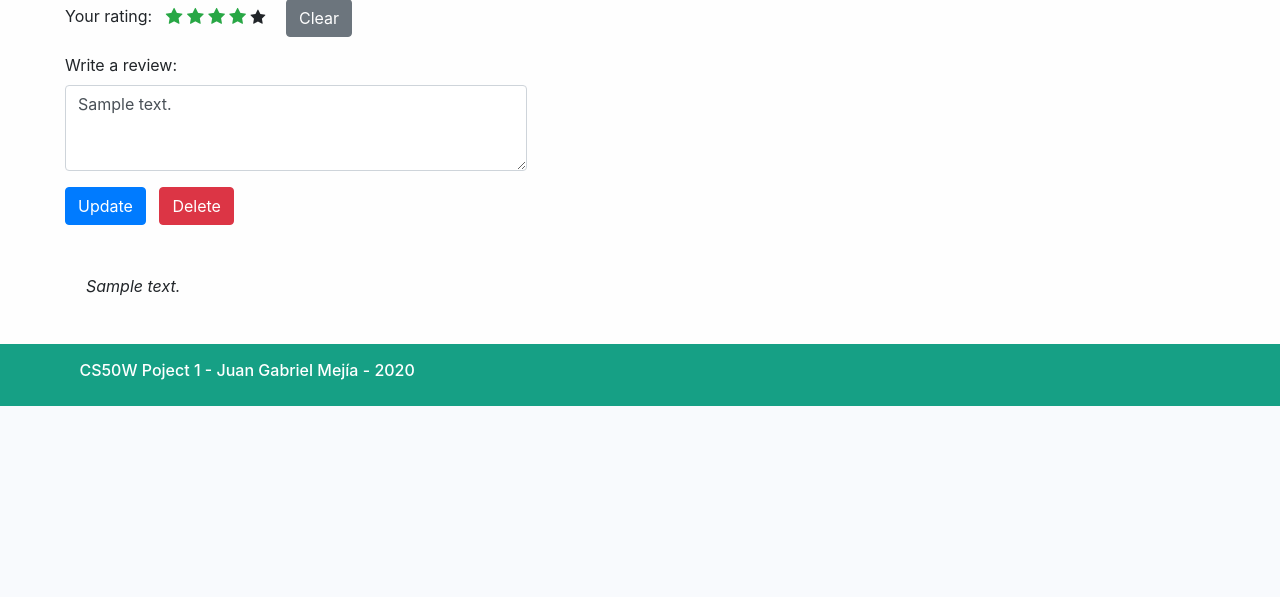
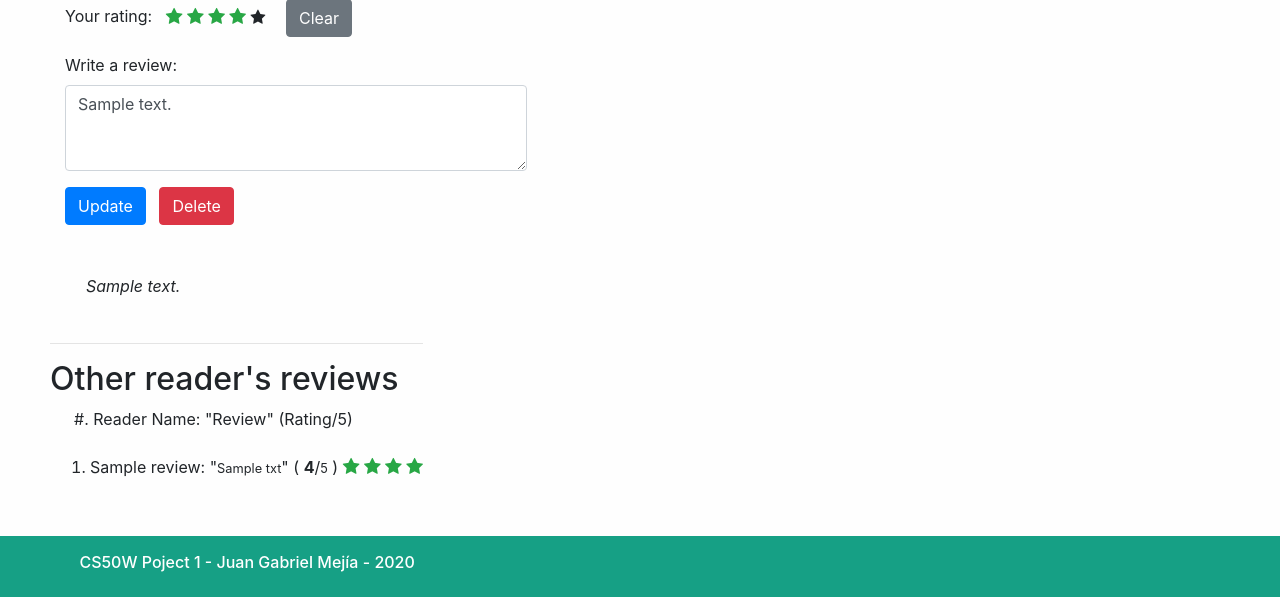
Before and after one commit to juan-hdv/Book-Reviewing, a Flask app: template templates/booktab.html in a window 1280 px wide. Shown: the part 504-1101 px from the top of the page. Before the commit the page ends 910 px from the top, so only its background shows below. Run offline with Flask 2, Linux system fonts and the light colour scheme; the template is opened without the code that fills it: most values are stand-ins (such as "Sample title", 1, 10 or a date in 2020); some libraries are stand-ins or nearby versions.

Commit message:
Corrección de Bugs

```diff
--- a/application.py
+++ b/application.py
@@ -57,8 +57,7 @@ db = scoped_session(sessionmaker(bind=engine))
 @app.route("/",methods=["GET"])
 def index ():
     # If there is an user active session
-    if session.get ("username"): # != None
-        username = session['username']
+    if session.get ("userId"): # != None
         if not session.get ("books"):
             session["books"] = db.execute("SELECT * FROM books").fetchall()
         return redirect(url_for('books'))
@@ -77,7 +76,7 @@ def login():
     if user:
         if check_encrypted_password(password, user.passw):
             session["userId"] = user.id
-            session["username"] = user.name
+            session["nameuser"] = user.name
             return redirect(url_for("index"))
 
     return render_template("login.html", msgType="alert-danger", #bootstrap alert
@@ -106,7 +105,7 @@ def saveRegistration():
 
     # Make sure username does not exist
     if db.execute("SELECT * FROM users WHERE usr = :usr", {"usr": user}).rowcount != 0:
-        return render_template("error.html", message="Username is not available. Please use a diffent username.")
+        return render_template("error.html", message=f"Username ({user}) is not available. Please use a different username.")
     db.execute("INSERT INTO users (name, email, usr, passw) VALUES (:name, :email, :user, :password)",
             {"name": name, "email": email, "user":user, "password":password})
     db.commit()
@@ -134,7 +133,7 @@ def books():
         msg = "There are thousands of books among which you can find those of your preferences."
 
     # Render a sorted list of dictionaries - Sorted according to the relevance of the results
-    return render_template("books.html",books=searchResults, searchTerms=searchTermsStr,allWords=searchAllWords, msg=msg)
+    return render_template("books.html",books=searchResults, searchTerms=searchTermsStr,allWords=searchAllWords, msg=msg, user=session.get ("nameuser"))
 
 
 @app.route("/books_search",methods=["POST"])
@@ -193,16 +192,19 @@ def booksSearch():
 @app.route("/booktab/<int:bookId>",methods=["GET"])
 def booktab(bookId, updated=0):
     # Get book info, including the user review and rating if present
-    book = db.execute("SELECT * FROM books as b \
+    bookInfo = db.execute("SELECT * FROM books as b \
         LEFT JOIN reviews as r ON r.bookId = b.id AND r.userId = :userId \
         WHERE b.id = :bookId",{"userId":session["userId"],"bookId":bookId}).fetchone()
-
-    # book = db.execute("SELECT * FROM books WHERE id = :id", {"id": bookId}).fetchone()
-    if book is None:
+    if bookInfo is None:
         raise Exception(f'Invalid book number: {bookId}')
 
-    userReview = {"text": book.txt, "rating": book.rating}
-    goodreadsRating = getGoodreadsRating (book.isbn)
+    userReview = {"text": bookInfo.txt, "rating": bookInfo.rating}
+    goodreadsRating = getGoodreadsRating (bookInfo.isbn)
+
+    # Get book ALL reviews and ratings (if present) from other users
+    bookReviews = db.execute("SELECT r.*, u.name as nameuser FROM reviews as r \
+        JOIN users as u ON r.userId = u.id \
+        WHERE bookId = :bookId AND userId <> :userId",{"bookId":bookId,"userId":session["userId"]}).fetchall()
 
     # updated parameter is Set to 1 when bookReview() redirects here
     updated = request.args.get('updated');
@@ -212,8 +214,9 @@ def booktab(bookId, updated=0):
     else:
         msgType = msgText = ""
 
-    return render_template("booktab.html",book=book, goodreadsRating=goodreadsRating, userReview=userReview,
-                                          msgType=msgType, msgText=msgText)
+    return render_template("booktab.html",book=bookInfo, goodreadsRating=goodreadsRating,
+                                        userReview=userReview, bookReviews = bookReviews,
+                                        msgType=msgType, msgText=msgText, user=session.get ("nameuser"))
 
 def getGoodreadsRating (isbn):
     # Get gooreads book rating
@@ -259,21 +262,25 @@ def bookReview():
 @app.route("/api/<string:isbn>",methods=["GET"])
 def apiGetISBN(isbn,):
     # Get book info, including the user review and rating if present
-    book = db.execute("SELECT b.*, AVG(r.rating) as average_score, COUNT(*) as review_count FROM books as b \
-        JOIN reviews as r ON r.bookId = b.id \
+    book = db.execute("SELECT b.*, AVG(r.rating) as average_score, COUNT(r.bookId) as review_count FROM books as b \
+        LEFT JOIN reviews as r ON r.bookId = b.id \
         WHERE b.isbn = :bookIsbn \
         GROUP BY b.id",{"bookIsbn":isbn}).fetchone()
 
-    # book = db.execute("SELECT * FROM books WHERE id = :id", {"id": bookId}).fetchone()
+    # book doesn't exit
     if book is None:
         abort(404, description=f"Resource not found - ISBN: {isbn}")
+
+
+    # If the book has no reviews, then set average to 0
+    average_score = 0.0 if book.review_count==0 else book.average_score
 
     response = {"title": book.title,
                 "author": book.author,
                 "year": book.year,
                 "isbn": book.isbn,
                 "review_count": book.review_count,
-                "average_score": round (book.average_score,2)}
+                "average_score": round (average_score,2)}
 
     return json.dumps(response,indent=4, sort_keys=False, cls=DecimalEncoder)
 
--- a/db_utils/db_create.sql
+++ b/db_utils/db_create.sql
@@ -2,7 +2,7 @@
 Tables
     books:  a list of books with id, isbn, title, author and year
     users:  a list of system users with id, name, email, user and password
-    review: a list of reviews. Each review corresponds to a book (id) and is made by an user (id).
+    reviews:a list of reviews. Each review corresponds to a book (id) and is made by an user (id).
             The composed key of this table is made of the keys from tables users and books.
 
     Some restrictions have been defined for:
--- a/templates/booktab.html
+++ b/templates/booktab.html
@@ -2,6 +2,12 @@
 
 {% block title %}
     Book Tab
+{% endblock %}
+
+{% block user %}
+    {% if user %}
+        Hello {{ user }}
+    {% endif %}
 {% endblock %}
 
 {% block body %}
@@ -112,7 +118,26 @@
             <div class="col-xs-12 col-sm-12 col-md-5 col-lg-5">
             </div>
         </div>
-
+        {% if bookReviews %}
+        <div class="row">
+            <div class="col-xs-12">
+                <hr>
+                <h2>Other reader's reviews</h2>
+                <span style="margin-left:1.5em">#. Reader Name: "Review" (Rating/5)</span>
+                <br><br>
+                <ol>
+                    {% for review in bookReviews %}
+                    <li>{{ review.nameuser }}: "<small>{{review.txt}}</small>" ( <strong>{{ review.rating }}</strong>/<small>5</small> )
+                        {% for k in range(review.rating) %}
+                        <i class="fa fa-star checked"></i>
+                        {% endfor %}
+                    </li>
+                    {% endfor %}
+                </ol>
+                <br>
+            </div>
+        </div>
+        {% endif %}
     </booktab>
 
 
--- a/templates/layout.html
+++ b/templates/layout.html
@@ -14,6 +14,9 @@
     <body>
         <header>
             <div class="MyContainer">
+                <div class="float-right">
+                    {% block user %}{% endblock %}
+                </div>
                 <div>
                     <img src="{{ url_for('static', filename='img/book-half.svg') }}" alt="Books" >
                     <br>
--- a/templates/login.html
+++ b/templates/login.html
@@ -5,7 +5,6 @@
 {% endblock %}
 
 {% block body %}
-
 <div id="login">
 
     <div class="row">
@@ -38,5 +37,4 @@
     </div>
 
 </div>
-
 {% endblock %}
```
Also changed, not shown: templates/books.html (+7 -1 lines), templates/error.html (added, +16 -0 lines).
